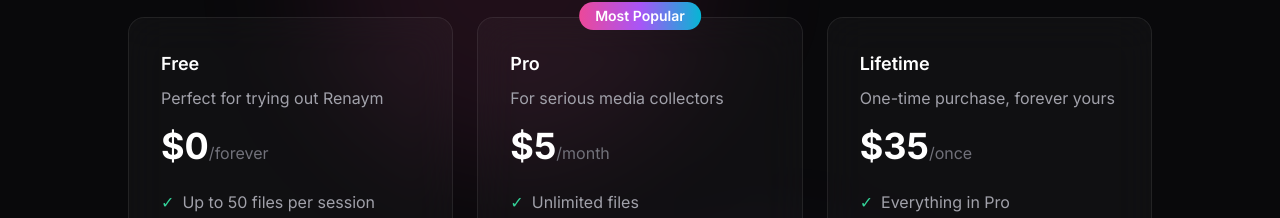
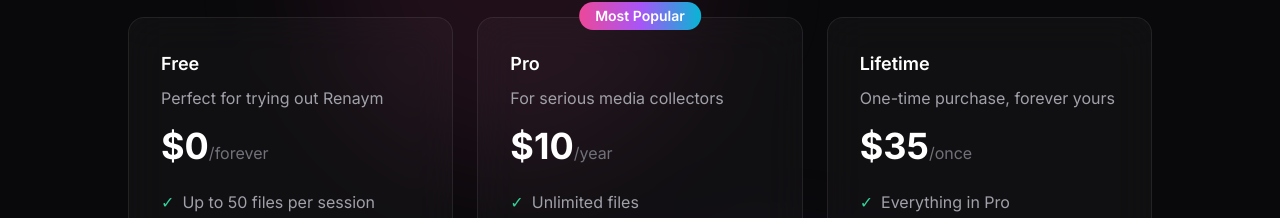
Before and after one commit to paulegradie/renaym, a Next.js app: page /pricing in a window 1280 px wide. Shown: the part 283-501 px from the top of the page. Built offline with nearby package versions, Linux system fonts and the light colour scheme; no server answers.

Commit message:
change pricing

```diff
--- a/app/pricing/page.tsx
+++ b/app/pricing/page.tsx
@@ -69,8 +69,8 @@
           <PricingCard
             name="Pro"
             description="For serious media collectors"
-            price="$5"
-            period="/month"
+            price="$10"
+            period="/year"
             popular
             features={[
               'Unlimited files',
```
Also changed, not shown: 1 other file (tests, documents, lock files or other folders).
